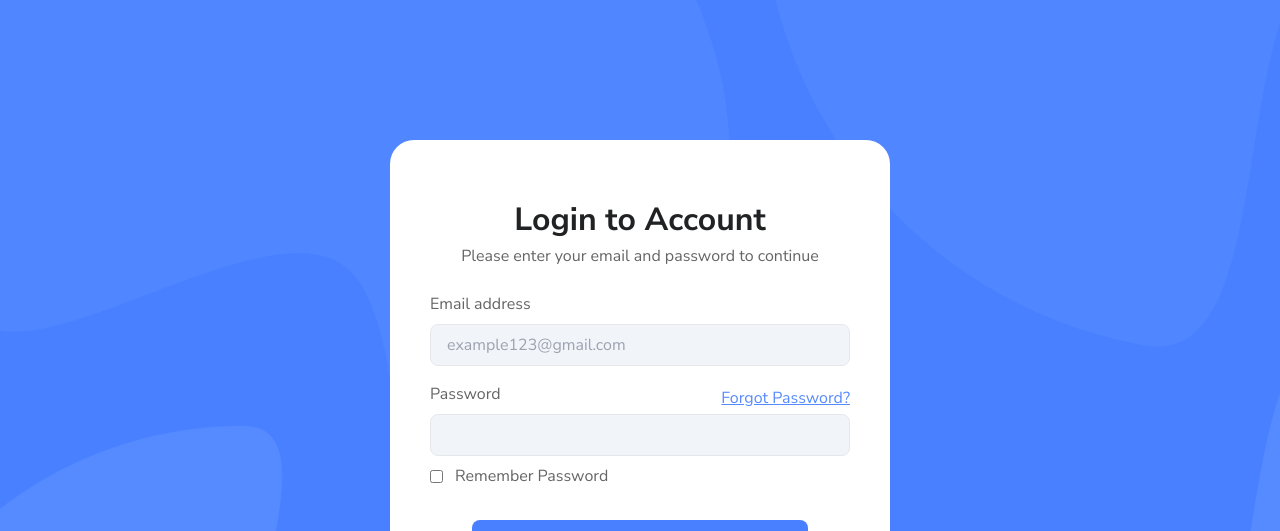
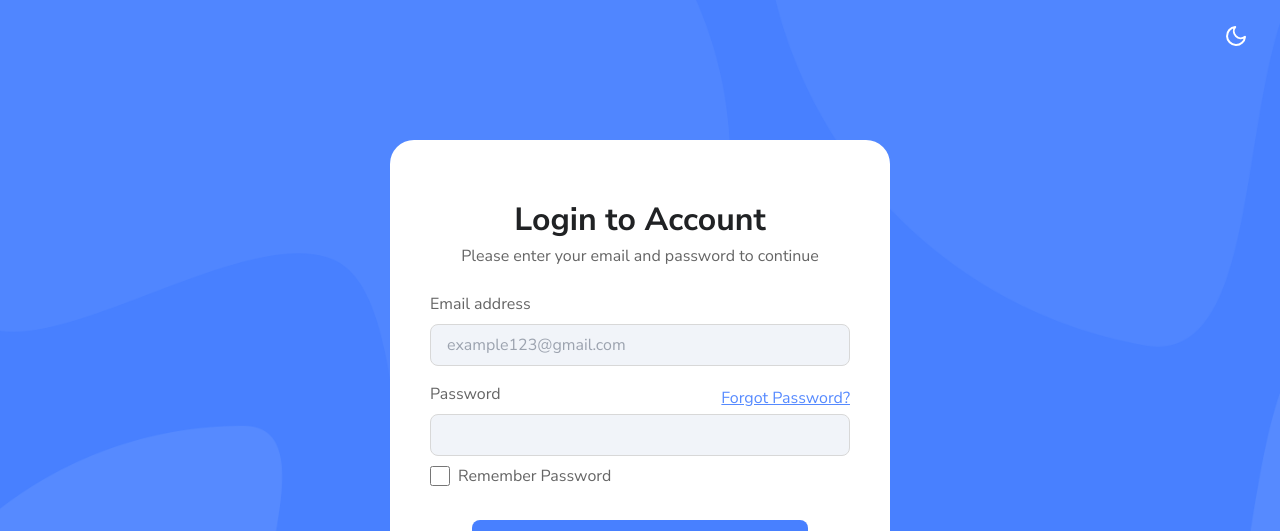
Before and after one commit to Ben7991/dashstack, a React (Vite) app: page / in a window 1280 px wide. Shown: the top 531 px of the page. Built offline with nearby package versions, Linux system fonts and the light colour scheme.

Commit message:
implement dark theme in Label, FormControl, AuthLayout, AuthHeading, ForgotPassword, Login and Register component

```diff
--- a/src/components/atoms/FormControl.tsx
+++ b/src/components/atoms/FormControl.tsx
@@ -2,6 +2,8 @@ import { ComponentPropsWithoutRef } from "react";
 
 export default function FormControl(props: ComponentPropsWithoutRef<"input">) {
   return (
-    <input {...props} className="block w-full outline-none text-black rounded-lg border 'border-[var(--gray-200)]'} bg-[var(--gray-100)] py-2 px-4"/>
+    <input
+      {...props}
+      className="block w-full outline-none text-black rounded-lg border border-[var(--gray-200)] bg-[var(--gray-100)] py-2 px-4 dark:text-gray-400 dark:bg-[var(--blue-500)] dark:border-[var(--gray-600)]"/>
   );
 }
--- a/src/components/atoms/Label.tsx
+++ b/src/components/atoms/Label.tsx
@@ -1,5 +1,11 @@
 import { ComponentPropsWithoutRef } from "react";
 
 export default function Label(props: ComponentPropsWithoutRef<"label">) {
-  return <label {...props} className="inline-block mb-1 md:mb-2 lg:mb-1 xl:mb-2">{props.children}</label>
+  return (
+    <label
+      {...props}
+      className="inline-block mb-1 md:mb-2 lg:mb-1 xl:mb-2 dark:text-gray-400">
+      {props.children}
+    </label>
+  );
 }
--- a/src/components/layouts/AuthLayout.tsx
+++ b/src/components/layouts/AuthLayout.tsx
@@ -1,10 +1,24 @@
 import { Outlet } from "react-router-dom";
+import { FiSun, FiMoon } from "react-icons/fi";
+
+import { useThemeContext } from "../../lib/context/theme/ThemeContext";
+import { Theme } from "../../lib/enum/theme";
 
 export default function AuthLayout() {
+  const themeCtx = useThemeContext();
+  const isLightTheme = themeCtx.theme === Theme.LIGHT;
+
   return (
     <main
-    className="w-full h-screen flex items-center justify-center bg-[url('/src/assets/img/auth-bg.png')] bg-cover bg-[var(--blue-100)]">
-      <section className="w-[90%] bg-white rounded-xl md:rounded-[24px] p-6 md:basis-2/3 md:px-10 md:py-16 lg:py-8 xl:py-16 lg:basis-[500px]">
+      className="w-full h-screen flex items-center justify-center bg-[url('/src/assets/img/auth-bg.png')] bg-cover bg-[var(--blue-100)] relative">
+      <button className="absolute top-6 right-8 text-white text-2xl"
+        onClick={themeCtx.toggleTheme}>
+        {isLightTheme
+          ? <FiMoon />
+          : <FiSun /> }
+      </button>
+      <section
+        className={`w-[90%] bg-white dark:bg-[var(--blue-600)] rounded-xl md:rounded-[24px] p-6 md:basis-2/3 md:px-10 md:py-16 lg:py-8 xl:py-16 lg:basis-[500px]`}>
         <Outlet />
       </section>
     </main>
--- a/src/components/molecules/AuthHeading.tsx
+++ b/src/components/molecules/AuthHeading.tsx
@@ -6,8 +6,8 @@ type AuthHeadingProps = {
 export default function AuthHeading({title, description}: AuthHeadingProps) {
   return (
     <div className="text-center mb-3 md:mb-6 lg:mb-3 xl:mb-6">
-      <h1 className="text-2xl md:text-[2em] mb-2 lg:mb-1 xl:mb-2">{title}</h1>
-      <p>{description}</p>
+      <h1 className="text-2xl md:text-[2em] mb-2 lg:mb-1 xl:mb-2 dark:text-white">{title}</h1>
+      <p className="dark:text-gray-400">{description}</p>
     </div>
-  )
+  );
 }
--- a/src/pages/auth/ForgotPassword.tsx
+++ b/src/pages/auth/ForgotPassword.tsx
@@ -20,10 +20,10 @@ export default function ForgotPassword() {
         </FormGroup>
         <div className="flex items-center justify-center">
           <div className="flex flex-col basis-[80%]">
-            <Button>Submit</Button>
+            <Button el="button">Submit</Button>
           </div>
         </div>
-        <p className="text-center mt-3">Already have an account? <Link to="/" className="underline text-[var(--blue-200)]">Login</Link></p>
+        <p className="text-center mt-3 dark:text-gray-400">Already have an account? <Link to="/" className="underline text-[var(--blue-200)]">Login</Link></p>
       </form>
     </>
   );
--- a/src/pages/auth/Login.tsx
+++ b/src/pages/auth/Login.tsx
@@ -27,16 +27,17 @@ export default function Login() {
           </div>
           <FormControl type="password" id="password"/>
         </FormGroup>
-        <div className="flex items-center gap-3 mb-4 md:mb-8 lg:mb-4 xl:mb-8">
-          <input type="checkbox" name="remember_token" id="remember_token" />
-          <label htmlFor="remember_token">Remember Password</label>
+        <div className="flex items-center gap-2 mb-4 md:mb-8 lg:mb-4 xl:mb-8">
+          <input type="checkbox" name="remember_token" id="remember_token"
+            className="w-5 h-5"/>
+          <label htmlFor="remember_token" className="dark:text-gray-400">Remember Password</label>
         </div>
         <div className="flex items-center justify-center">
           <div className="flex flex-col basis-[80%]">
-            <Button>Sign In</Button>
+            <Button el="button">Sign In</Button>
           </div>
         </div>
-        <p className="text-center mt-3">Don't have an account? <Link to="/register" className="underline text-[var(--blue-200)]">Create Account</Link></p>
+        <p className="text-center mt-3 dark:text-gray-400">Don't have an account? <Link to="/register" className="underline text-[var(--blue-200)]">Create Account</Link></p>
       </form>
     </>
   );
--- a/src/pages/auth/Register.tsx
+++ b/src/pages/auth/Register.tsx
@@ -31,7 +31,7 @@ export default function Register() {
             <Button>Sign Up</Button>
           </div>
         </div>
-        <p className="text-center mt-3">Already have an account? <Link to="/" className="underline text-[var(--blue-200)]">Login</Link></p>
+        <p className="text-center mt-3 dark:text-gray-400">Already have an account? <Link to="/" className="underline text-[var(--blue-200)]">Login</Link></p>
       </form>
     </>
   );
```
